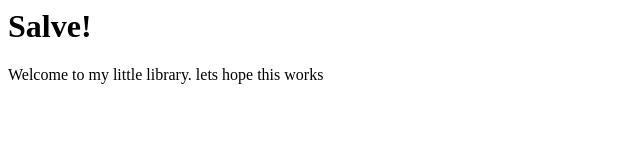
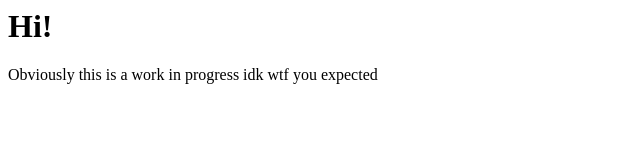
Before and after one commit to brochier-romeo/brochier-romeo.github.io, an Eleventy site: page src/index.md in a window 1280 px wide. Shown: the whole page, without its empty margins (0-640 px from the left). Built offline with nearby package versions, Linux system fonts and the light colour scheme; Eleventy itself is replaced by a stand-in of ours; files that its build step writes are made by us from their sources.

Commit message:
Update index.md

```diff
--- a/src/index.md
+++ b/src/index.md
@@ -1,6 +1,6 @@
 ---
 title: Home
 ---
-# Salve!
+# Hi!
 
-Welcome to my little library. lets hope this works
+Obviously this is a work in progress idk wtf you expected
```
